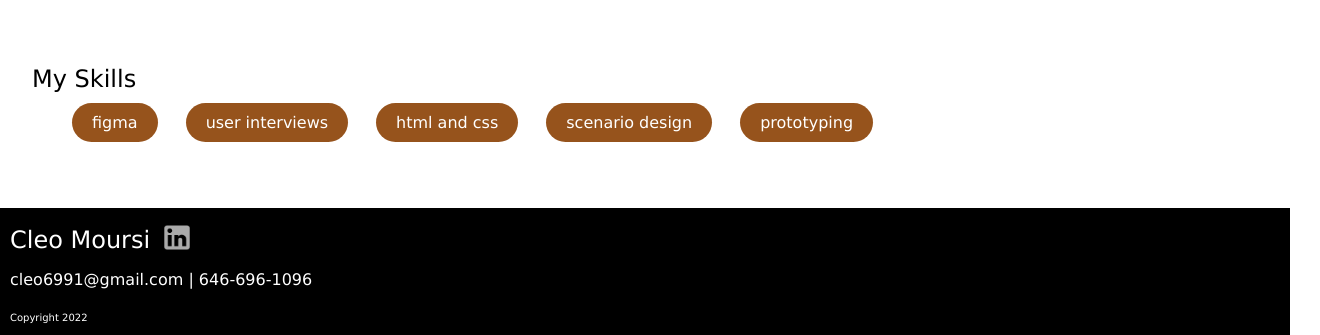
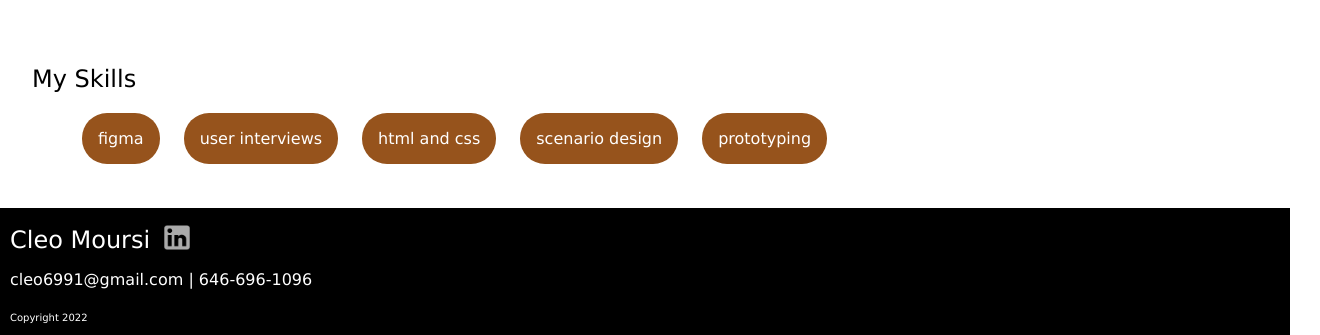
Before and after one commit to cmoursi/UX_UI_HW_18, a plain HTML site: page about.html in a window 1280 px wide. Shown: the part 465-800 px from the top of the page, 1320 px wide, since content can reach past the window. Drawn offline with Linux system fonts and the light colour scheme.

Commit message:
trying to get skills to wrap

```diff
--- a/about.html
+++ b/about.html
@@ -50,6 +50,8 @@
         <section class="skills">
             <div>
                 <h1>My Skills</h1>
+            </div>
+            <div>
                 <ul>
                     <li>figma</li>
                     <li>user interviews</li>
--- a/css/style.css
+++ b/css/style.css
@@ -144,16 +144,32 @@ header ul li a {
 
 .skills {
     padding: 24px;
-    flex-wrap: wrap;
+    display: flex;
+    flex-direction: column;
+    width: 100%;
+    height: auto;
+
 }
+
 
 .skills h1 {
     font-weight: 100;
 }
+.skill-list {
+    display: flex;
+    flex-direction: column;
+}
+
+@media(min-width: 920px) {
+.skill-list{
+
+   flex-direction: row;
+}
+}
 
 .skills ul li {
-    margin-left: 24;
-    margin-right: 24px;
+    margin-left: 10px;
+    margin-right: 10px;
     padding: 0;
     list-style-type: none;
     text-decoration: none;
@@ -161,7 +177,7 @@ header ul li a {
     background-color: rgb(150, 83, 28);
     color: white;
     border-radius: 25px;
-    padding: 10px 20px;
+    padding: 1em 1em;
 
 }
 
```
